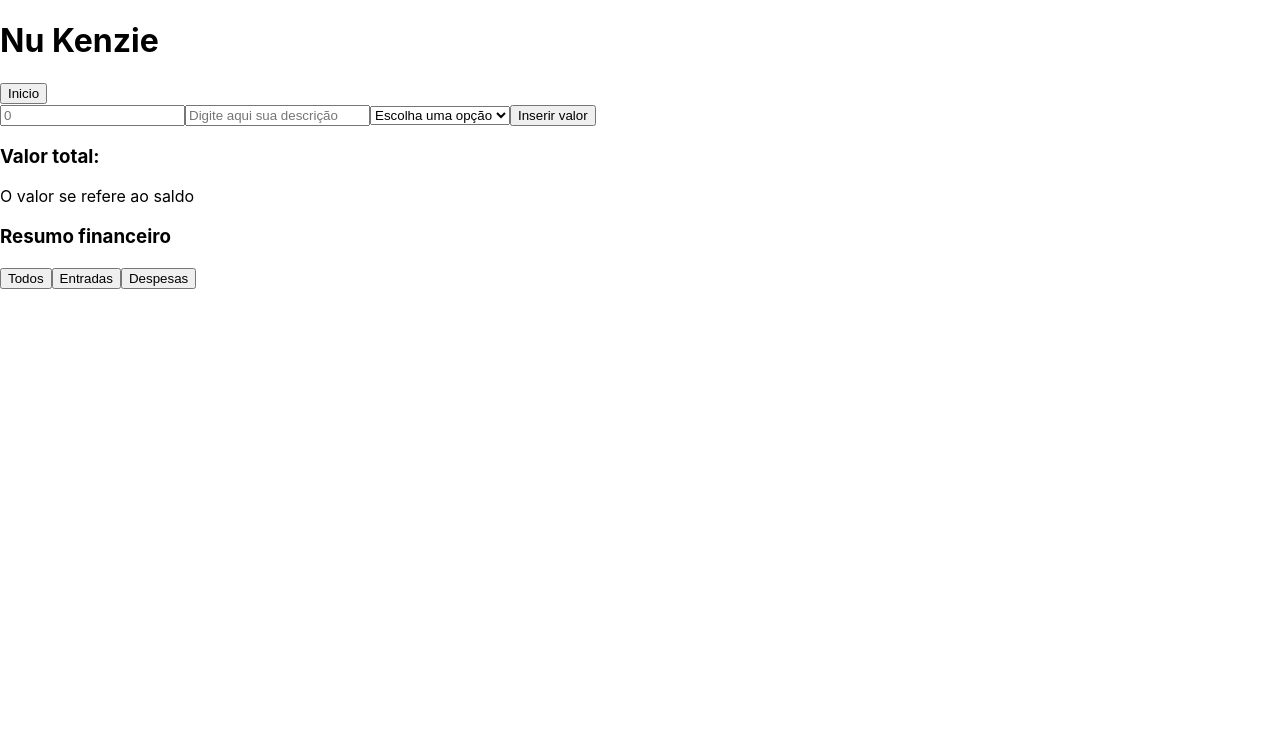
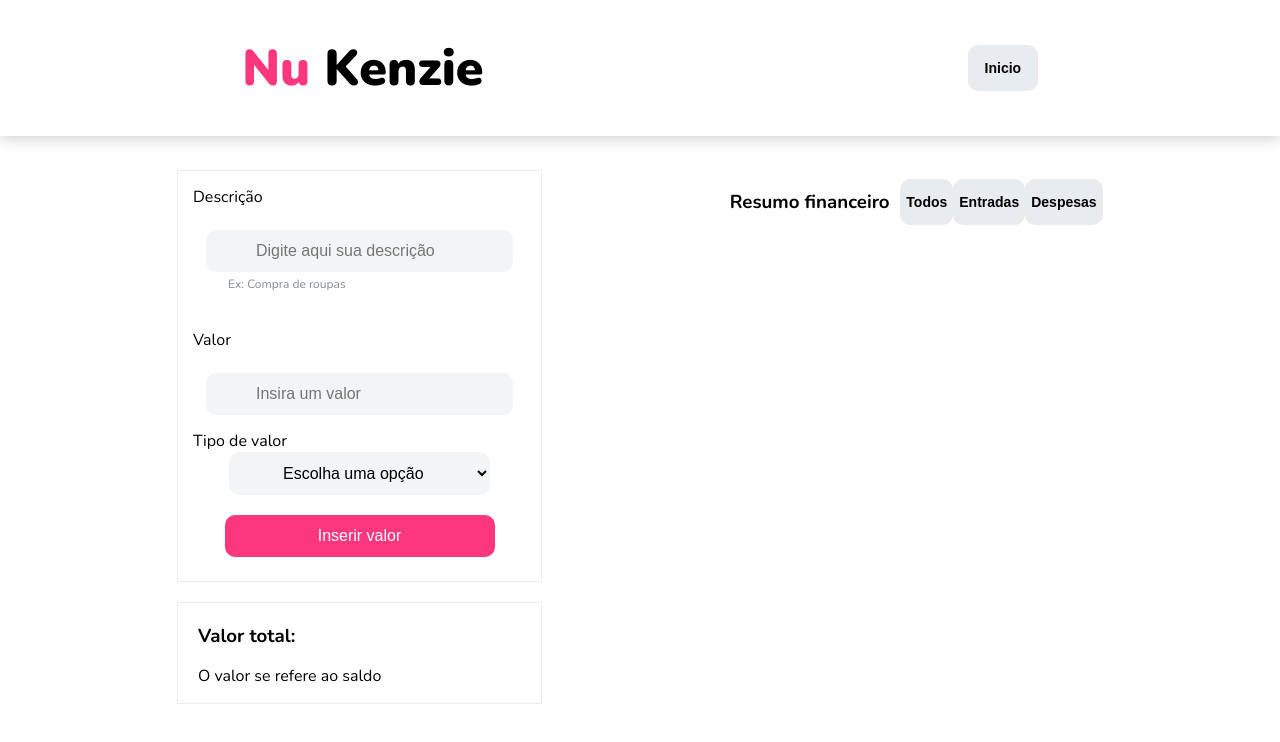
Before and after one commit to Kenzie-Academy-Brasil-Developers/react-entrega-s1-nu-kenzie-GuiHirataDev, a React (Create React App) app: page / in a window 1280 px wide. Shown: the top 742 px of the page. Built offline with nearby package versions, Linux system fonts and the light colour scheme.

Commit message:
feat/ criação da estilização com css

```diff
--- a/package.json
+++ b/package.json
@@ -8,6 +8,7 @@
     "@testing-library/user-event": "^13.2.1",
     "react": "^18.2.0",
     "react-dom": "^18.2.0",
+    "react-icons": "^4.4.0",
     "react-scripts": "5.0.1",
     "web-vitals": "^2.1.0"
   },
--- a/src/App.css
+++ b/src/App.css
@@ -1,38 +1,166 @@
-.App {
-  text-align: center;
+@import url('https://fonts.googleapis.com/css2?family=Nunito:ital,wght@0,200;0,300;0,400;0,500;0,600;0,700;0,800;0,900;1,200;1,300;1,400;1,500;1,600;1,700;1,800;1,900&display=swap');
+
+:root {
+  --main-bg-pink: #FD377E;
+  --main-bg-light-gray: #E9ECEF;
+  --main-bg-light-gray-2: #f3f4f5;
 }
 
-.App-logo {
-  height: 40vmin;
-  pointer-events: none;
+#root {
+  font-family: "Nunito";
 }
 
-@media (prefers-reduced-motion: no-preference) {
-  .App-logo {
-    animation: App-logo-spin infinite 20s linear;
-  }
+.divPrincipal {
+  width: 100vw;
+  height: 100vh;
 }
 
-.App-header {
-  background-color: #282c34;
-  min-height: 100vh;
+header {
+  display: flex;
+  justify-content: space-around;
+  align-items: center;
+  box-shadow: 0 0 1em rgba(0, 0, 0, 0.25);
+  margin-bottom: 34px;
+}
+
+header h1 {
+  font-size: 50px;
+  font-weight: 900;
+}
+
+header span {
+  color: var(--main-bg-pink)
+}
+
+header button {
+  background-color: var(--main-bg-light-gray);
+  border: none;
+  width: 70px;
+  height: 46px;
+  border-radius: 10px;
+  font-size: 14px;
+  font-weight: 600;
+  cursor: pointer;
+}
+
+.container {
+  display: flex;
+  flex-wrap: wrap;
+  justify-content: space-evenly;
+}
+
+.form form {
+  width: 363px;
+  height: 410px;
+  display: flex;
+  flex-wrap: wrap;
+  flex-direction: column;
+  border: 1px solid var(--main-bg-light-gray);
+}
+
+.form form label {
+  margin: 15px 15px 0px 15px;
+}
+
+.form form input {
+  border: none;
+  padding: 12px 50px;
+  border-radius: 10px;
+  margin: 0 auto;
+  background-color: var(--main-bg-light-gray-2);
+  font-size: 16px;
+  outline: none;
+}
+
+.form form select {
+  border: none;
+  padding: 12px 50px;
+  border-radius: 10px;
+  margin: 0 auto;
+  background-color: var(--main-bg-light-gray-2);
+  font-size: 16px;
+  outline: none;
+  cursor: pointer;
+}
+
+.form form p {
+  margin: 4px 0px 0px 50px;
+  font-size: 12px;
+  color: #868E96;
+}
+
+.form form button {
+  width: 270px;
+  margin: 20px auto;
+  border: none;
+  padding: 12px 50px;
+  border-radius: 10px;
+  background-color: var(--main-bg-pink);
+  font-size: 16px;
+  color: #fff;
+  cursor: pointer;
+}
+
+.totalValue {
+  width: 363px;
+  border: 1px solid var(--main-bg-light-gray);
+  margin-top: 20px;
   display: flex;
   flex-direction: column;
-  align-items: center;
-  justify-content: center;
-  font-size: calc(10px + 2vmin);
-  color: white;
 }
 
-.App-link {
-  color: #61dafb;
+.totalValue h3 {
+  margin: 20px 0px 0px 20px;
 }
 
-@keyframes App-logo-spin {
-  from {
-    transform: rotate(0deg);
-  }
-  to {
-    transform: rotate(360deg);
-  }
+.totalValue p {
+  margin-left: 20px;
 }
+
+.divCards {
+  display: flex;
+  flex-wrap: wrap;
+  align-items: center;
+  justify-content: space-evenly;
+  width: 30vw;
+}
+
+.divCards .divButtons {
+  display: flex;
+  justify-content: space-evenly;
+  width: 50%;
+}
+
+.divCards button {
+  background-color: var(--main-bg-light-gray);
+  border: none;
+  width: 80px;
+  height: 46px;
+  border-radius: 10px;
+  font-size: 14px;
+  font-weight: 600;
+  cursor: pointer;
+}
+
+.containerCards {
+  display: flex;
+  justify-content: space-around;
+  align-items: center;
+  background: linear-gradient(to right, #03B898 0%, #03B898 1%, var(--main-bg-light-gray-2) 0%, var(--main-bg-light-gray-2) 0%);
+  margin: 20px 0px;
+  border-radius: 10px;
+}
+
+.containerCards h2 {
+  font-size: 18px;
+}
+
+.containerCards button {
+  background-color: #dcdedf;
+  margin-left: 40px;
+  border: none;
+  width: 25px;
+  height: 25px;
+  border-radius: 5px;
+  cursor: pointer;
+}
--- a/src/App.jsx
+++ b/src/App.jsx
@@ -13,30 +13,32 @@ function App() {
   }
 
   return (
-    <>
+    <div className='divPrincipal'>
       <header>
-          <h1>Nu Kenzie</h1>
+          <h1><span>Nu</span> Kenzie</h1>
           <button>Inicio</button>
       </header>
-      <main>
-        <section>
+      <main className='container'>
+        <section className='form'>
           <Form addList={addList}/>
-          <div>
+          <div className='totalValue'>
             <h3>Valor total:</h3>
             <p>O valor se refere ao saldo</p>
           </div>
         </section>
-        <section>
-          <div>
+        <section className='cards'>
+          <div className='divCards'>
             <h3>Resumo financeiro</h3>
+            <div className='divButtons'>
             <button>Todos</button>
             <button>Entradas</button>
             <button>Despesas</button>
+            </div>
           </div>
           <List listTransactions= {listTransactions} />
         </section>
       </main>
-    </>
+    </div>
   );
 }
 
--- a/src/components/card/card.jsx
+++ b/src/components/card/card.jsx
@@ -1,13 +1,15 @@
+import { FaTrash } from 'react-icons/fa'
+
 const Card = ({elem}) => {
     return (
-        <div>
+        <div className="containerCards">
             <div>
                 <h2>{elem.description}</h2>
                 <p>{elem.type}</p>
             </div>
-            <div>
+            <div className='valueTrash'>
                 <span>R$ {elem.value},00</span>
-                <button>X</button>
+                <button><FaTrash/></button>
             </div>
         </div>
     )
--- a/src/components/form/index.jsx
+++ b/src/components/form/index.jsx
@@ -8,20 +8,29 @@ const Form = ({addList}) => {
 
     return (
         <form onSubmit={(event) => (event.preventDefault())}>
+            <label htmlFor="description">Descrição</label>
+            <br/>
             <input
-            type="number"
-            placeholder="0"
-            onChange={(event) => setInputValue(event.target.value)}
-            />
-            <input
+            id="description"
             type="text"
             placeholder="Digite aqui sua descrição"
             onChange={(event) => setInputDescriptions(event.target.value)}
             />
+            <p>Ex: Compra de roupas</p>
+            <br/>
+            <label htmlFor="user">Valor</label>
+            <br/>
+            <input
+            id="user"
+            type="number"
+            placeholder="Insira um valor"
+            onChange={(event) => setInputValue(event.target.value)}
+            />
+            <label htmlFor="select">Tipo de valor</label>
             <select name="select" id="select"  onChange={(event) => setSelectType(event.target.value)}>
                 <option value="">Escolha uma opção</option>
                 <option value="Entrada">Entrada</option>
-                <option value="Saída">Saída</option>
+                <option value="Despesa">Despesa</option>
             </select>
             <button onClick={() => addList({value: inputValue, description: inputDescription, type: selectType})}>Inserir valor</button>
         </form>
```
Also changed, not shown: 1 other file (tests, documents, lock files or other folders).
